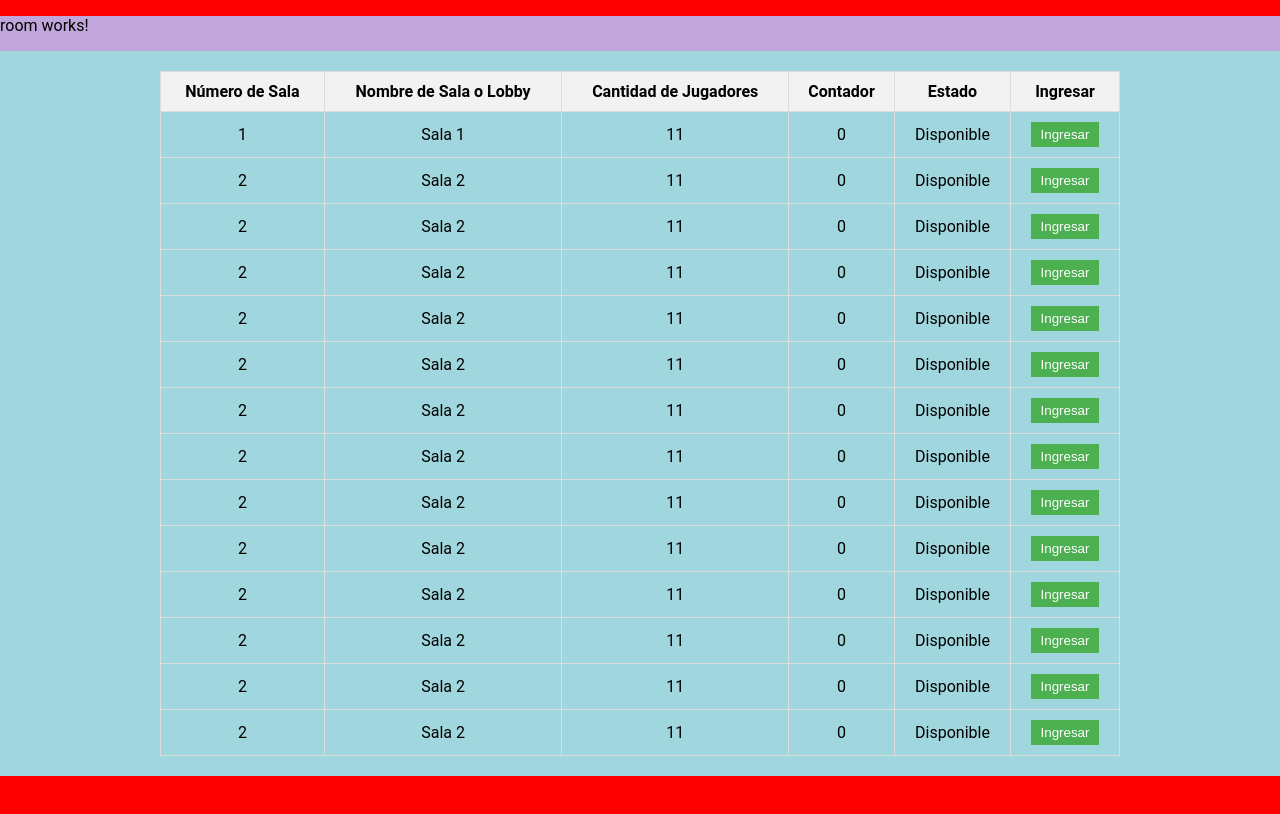
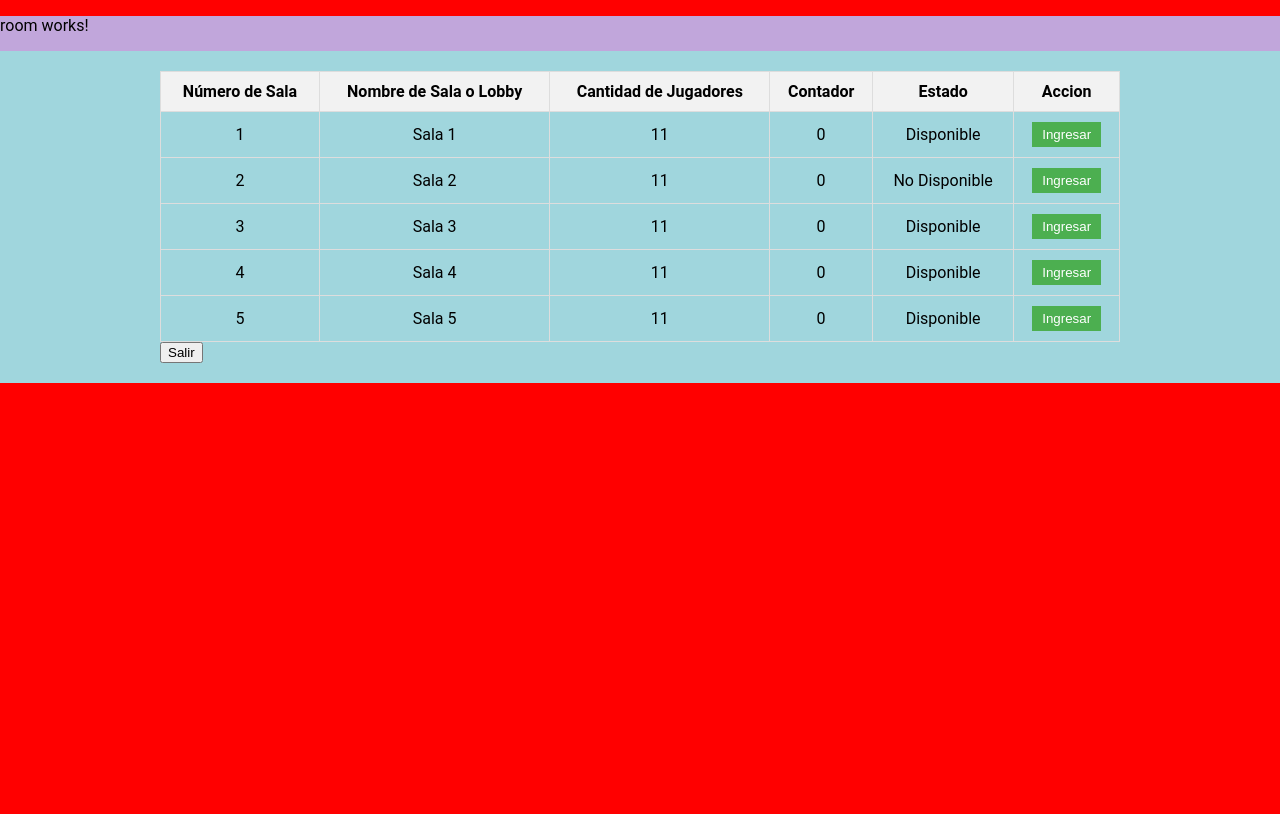
Before and after one commit to vafasca/bingo_angular12_frontend, an Angular app: page /bingo_room in a window 1280 px wide. Built offline with nearby package versions, Linux system fonts and the light colour scheme.

Commit message:
added dependency injection list users service to login

```diff
--- a/src/app/auth/login/login.component.ts
+++ b/src/app/auth/login/login.component.ts
@@ -1,6 +1,8 @@
 import { Component, OnInit } from '@angular/core';
 import { FormBuilder, FormControl, FormGroup, Validators } from '@angular/forms';
 import { Router } from '@angular/router';
+import { Usuario } from 'src/app/features/room/interfaces/usuario.interface';
+import { UserListService } from 'src/app/features/room/services/user-list.service';
 
 @Component({
   selector: 'app-login',
@@ -10,10 +12,16 @@ import { Router } from '@angular/router';
 export class LoginComponent implements OnInit{
   user!: FormGroup;
   loginError: boolean = false;
+  userList!: Usuario[];
 
-  constructor(private formBuilder: FormBuilder, private router: Router){}
+  constructor(private formBuilder: FormBuilder, private router: Router, private userLog: UserListService){}
 
   ngOnInit(): void {
+    this.userLog.getUsers().subscribe((user: Usuario[]) => {
+    this.userList = user;
+    console.log(this.userList);
+    });
+
     this.user = this.formBuilder.group({
       name: new FormControl('', [Validators.required, Validators.minLength(5)]),
       password: new FormControl('', Validators.required)
@@ -26,8 +34,11 @@ export class LoginComponent implements OnInit{
       const username = this.user.value.name;
       const password = this.user.value.password;
 
+      let usuario = this.userList.find(usuario => usuario.user === username);
+      //let pass = this.userList.some(usuario => usuario.password === password);
+
       // Ejemplo de datos hardcodeados para validar el inicio de sesión
-      if (username === 'usuario' && password === 'contraseña') {
+      if (usuario && usuario.password === password) {
         console.log('Inicio de sesión exitoso');
         this.router.navigate(['/lobby']);
         this.user.reset();
--- a/src/app/features/room/lobby/lobby.component.html
+++ b/src/app/features/room/lobby/lobby.component.html
@@ -8,7 +8,7 @@
             <th>Cantidad de Jugadores</th>
             <th>Contador</th>
             <th>Estado</th>
-            <th>Ingresar</th>
+            <th>Accion</th>
           </tr>
         </thead>
         <tbody>
@@ -25,100 +25,28 @@
             <td>Sala 2</td>
             <td>11</td>
             <td>0</td>
-            <td>Disponible</td>
+            <td>No Disponible</td>
             <td><button class="ingresar-btn">Ingresar</button></td>
           </tr>
           <tr>
-            <td>2</td>
-            <td>Sala 2</td>
+            <td>3</td>
+            <td>Sala 3</td>
             <td>11</td>
             <td>0</td>
             <td>Disponible</td>
             <td><button class="ingresar-btn">Ingresar</button></td>
           </tr>
           <tr>
-            <td>2</td>
-            <td>Sala 2</td>
+            <td>4</td>
+            <td>Sala 4</td>
             <td>11</td>
             <td>0</td>
             <td>Disponible</td>
             <td><button class="ingresar-btn">Ingresar</button></td>
           </tr>
           <tr>
-            <td>2</td>
-            <td>Sala 2</td>
-            <td>11</td>
-            <td>0</td>
-            <td>Disponible</td>
-            <td><button class="ingresar-btn">Ingresar</button></td>
-          </tr>
-          <tr>
-            <td>2</td>
-            <td>Sala 2</td>
-            <td>11</td>
-            <td>0</td>
-            <td>Disponible</td>
-            <td><button class="ingresar-btn">Ingresar</button></td>
-          </tr>
-          <tr>
-            <td>2</td>
-            <td>Sala 2</td>
-            <td>11</td>
-            <td>0</td>
-            <td>Disponible</td>
-            <td><button class="ingresar-btn">Ingresar</button></td>
-          </tr>
-          <tr>
-            <td>2</td>
-            <td>Sala 2</td>
-            <td>11</td>
-            <td>0</td>
-            <td>Disponible</td>
-            <td><button class="ingresar-btn">Ingresar</button></td>
-          </tr>
-          <tr>
-            <td>2</td>
-            <td>Sala 2</td>
-            <td>11</td>
-            <td>0</td>
-            <td>Disponible</td>
-            <td><button class="ingresar-btn">Ingresar</button></td>
-          </tr>
-          <tr>
-            <td>2</td>
-            <td>Sala 2</td>
-            <td>11</td>
-            <td>0</td>
-            <td>Disponible</td>
-            <td><button class="ingresar-btn">Ingresar</button></td>
-          </tr>
-          <tr>
-            <td>2</td>
-            <td>Sala 2</td>
-            <td>11</td>
-            <td>0</td>
-            <td>Disponible</td>
-            <td><button class="ingresar-btn">Ingresar</button></td>
-          </tr>
-          <tr>
-            <td>2</td>
-            <td>Sala 2</td>
-            <td>11</td>
-            <td>0</td>
-            <td>Disponible</td>
-            <td><button class="ingresar-btn">Ingresar</button></td>
-          </tr>
-          <tr>
-            <td>2</td>
-            <td>Sala 2</td>
-            <td>11</td>
-            <td>0</td>
-            <td>Disponible</td>
-            <td><button class="ingresar-btn">Ingresar</button></td>
-          </tr>
-          <tr>
-            <td>2</td>
-            <td>Sala 2</td>
+            <td>5</td>
+            <td>Sala 5</td>
             <td>11</td>
             <td>0</td>
             <td>Disponible</td>
@@ -127,5 +55,6 @@
           <!-- Añade más filas según tus necesidades -->
         </tbody>
     </table>
+    <button type="button" (click)="logout()">Salir</button>
       </div>
 </div>
--- a/src/app/features/room/lobby/lobby.component.ts
+++ b/src/app/features/room/lobby/lobby.component.ts
@@ -1,4 +1,5 @@
 import { Component } from '@angular/core';
+import { Router } from '@angular/router';
 
 @Component({
   selector: 'app-lobby',
@@ -6,5 +7,11 @@ import { Component } from '@angular/core';
   styleUrls: ['./lobby.component.css']
 })
 export class LobbyComponent {
-
+  constructor(private router: Router){}
+  logout(): void {
+    // Realiza cualquier lógica adicional antes de salir
+    // Navega hacia la página de login
+    console.log('saliendo');
+    this.router.navigate(['/login']);
+  }
 }
```
